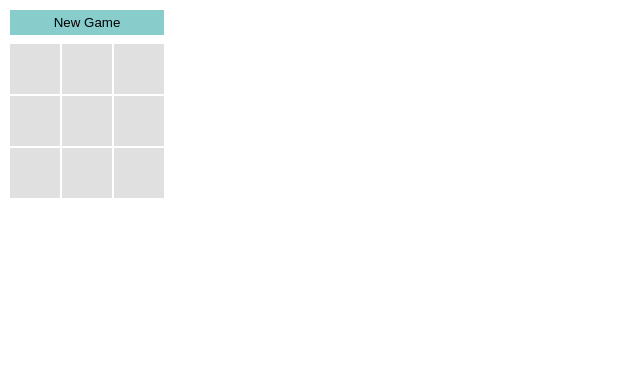
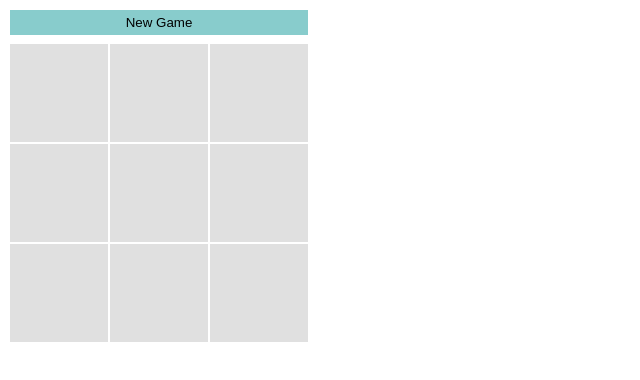
Before and after one commit to naya460/gawsel, a Next.js app in the folder Next.js/LightsOut/: page / in a window 1280 px wide. Shown: the top 380 px of the page, without its empty margins (0-640 px from the left). Built offline with nearby package versions, Linux system fonts and the light colour scheme.

Commit message:
<Next.js/LightsOut>LightsOutCellを均等割りにした

```diff
--- a/Next.js/LightsOut/pages/LightsOut.module.css
+++ b/Next.js/LightsOut/pages/LightsOut.module.css
@@ -1,6 +1,6 @@
 .LightsOutCell {
-    width: 50px;
-    height: 50px;
+    width: 100%;
+    height: 100%;
     border-width: 0px;
     margin-top: 2px;
     margin-left: 2px;
@@ -23,13 +23,22 @@
 }
 
 .LightsOutBoardLine {
-    display: block;
-    height: 50px;
+    display: flex;
+    width: 300px;
+    height: 100%;
+    justify-content: space-around;
     margin-top: 2px;
 }
 
+.LightsOutBoard {
+    display: flex;
+    flex-direction: column;
+    height: 300px;
+    justify-content: space-around;
+}
+
 .LightsOutNewGameButton {
-    width: 154px;
+    width: 298px;
     height: 25px;
     border-width: 0px;
     margin: 2px;
--- a/Next.js/LightsOut/pages/index.tsx
+++ b/Next.js/LightsOut/pages/index.tsx
@@ -49,7 +49,7 @@ const LightsOutBoard = (props) => {
           for (let i = 0; i < props.length; i++) {
             list.push(line(i, props.length));
           }
-          return <div>{list}</div>;
+          return <div className={styles.LightsOutBoard}>{list}</div>;
         }()
       }
     </div>
```
